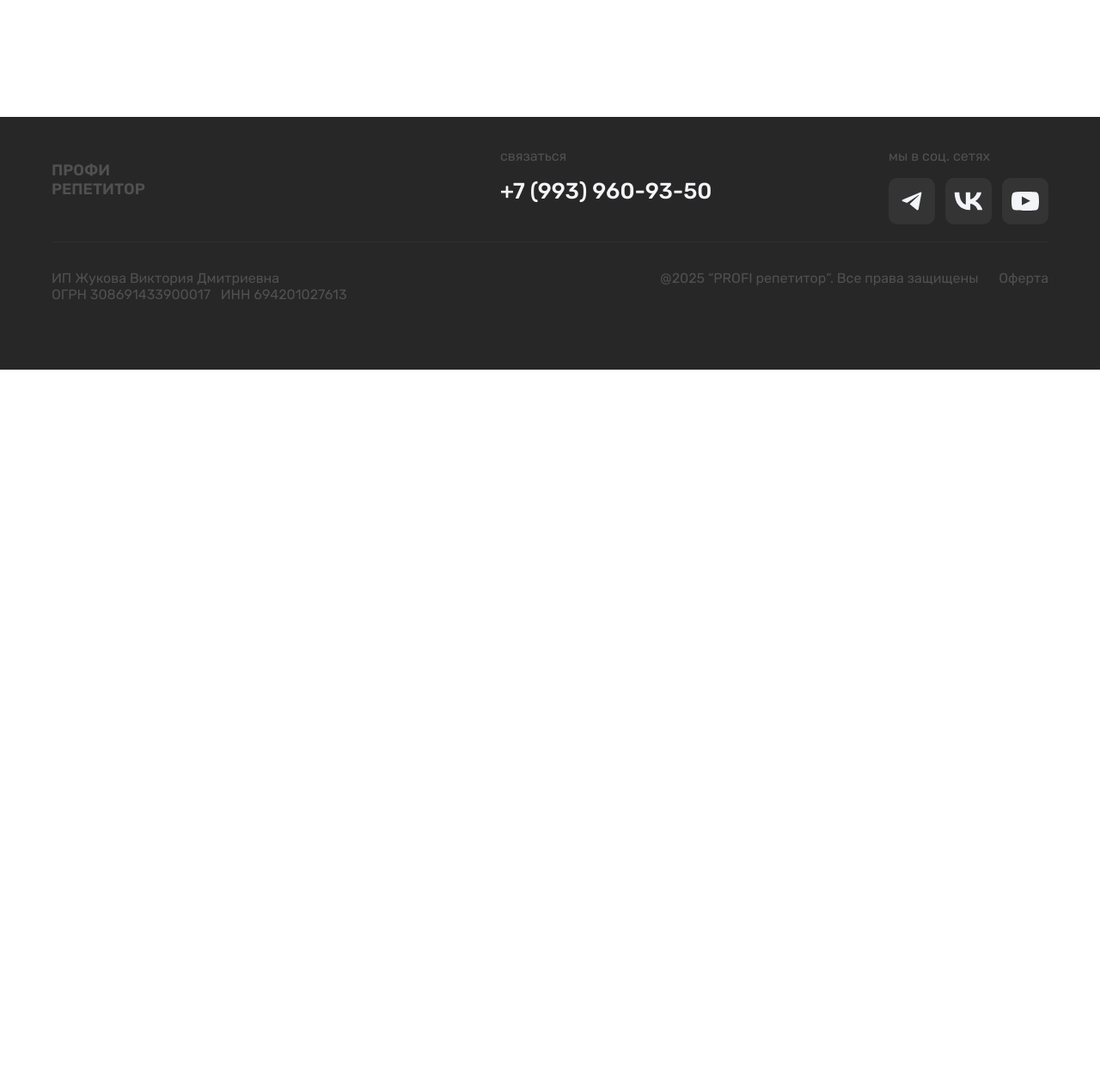
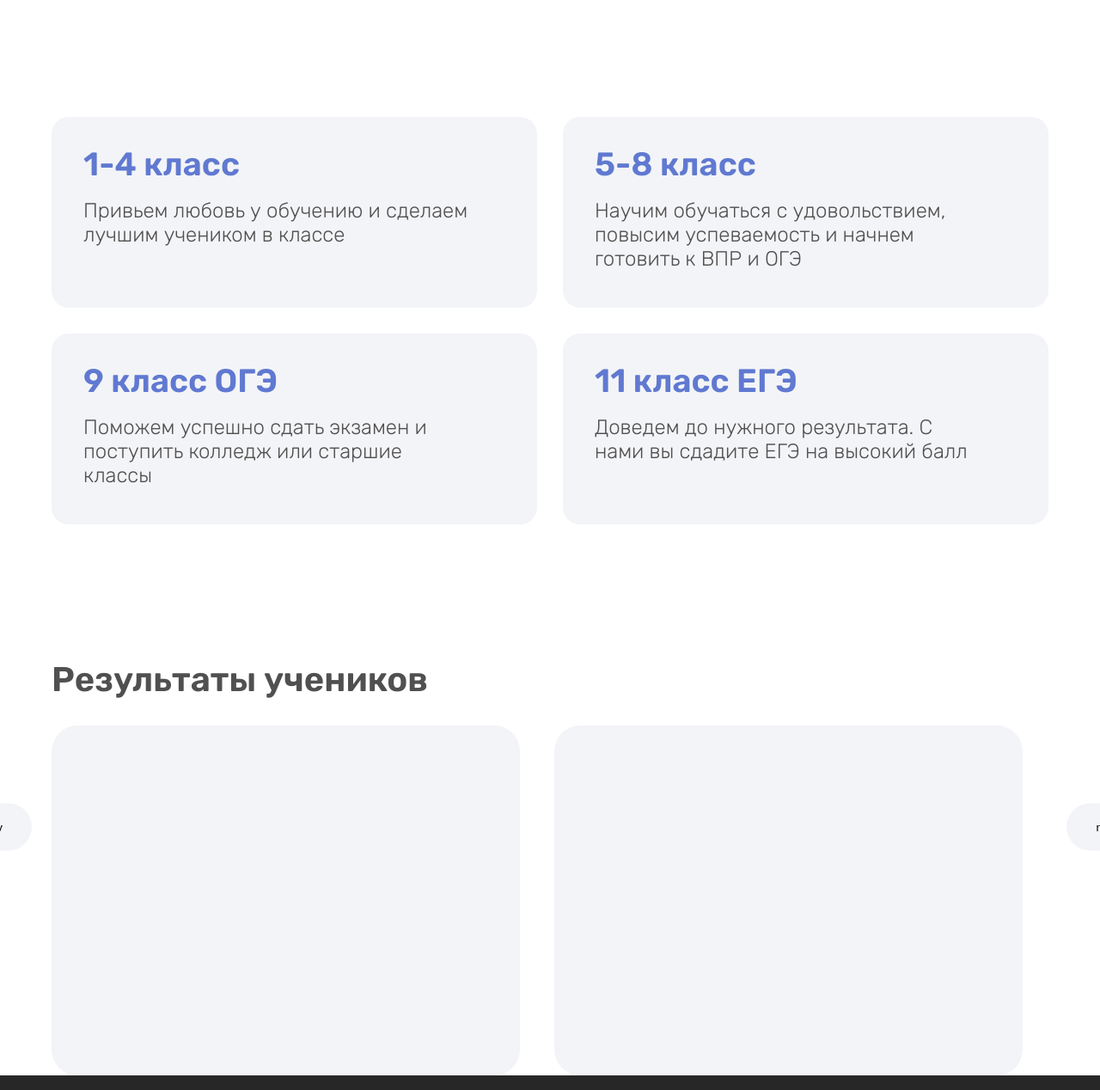
Before and after one commit to lastwane2/school-landing, a plain HTML site: page index.html in a window 1280 px wide. Shown: the part 4060-5328 px from the top of the page at 86% size. Before the commit the page ends 4490 px from the top, so only its background shows below. Drawn offline with Linux system fonts and the light colour scheme; files whose address does not match are found by name; a web font is replaced by a local one.

Commit message:
minor changes

```diff
--- a/index.html
+++ b/index.html
@@ -241,9 +241,104 @@
           Онлайн-платформа – удобное место для изучения школьных предметов
         </p>
         <video width="100%" height="642" controls="controls autoplay">
-          <source src="./assets/images/123.MP4" type="video/mp4" />
+          <source src="./assets/images/videoLesson.MP4" type="video/mp4" />
         </video>
       </div>
+
+      <div class="age-container">
+        <div class="age-block">
+          <h4 class="age-block-head">
+            1-4 класс
+          </h4>
+          <p class="age-block-content">
+            Привьем любовь у обучению и сделаем лучшим учеником в классе
+          </p>
+        </div>
+        <div class="age-block">
+          <h4 class="age-block-head">
+            5-8 класс
+          </h4>
+          <p class="age-block-content">
+            Научим обучаться с удовольствием, повысим успеваемость и начнем готовить к ВПР и ОГЭ
+          </p>
+        </div>
+        <div class="age-block">
+          <h4 class="age-block-head">
+            9 класс ОГЭ
+          </h4>
+          <p class="age-block-content">
+            Поможем успешно сдать экзамен и поступить колледж или старшие классы
+          </p>
+        </div>
+        <div class="age-block">
+          <h4 class="age-block-head">
+            11 класс ЕГЭ
+          </h4>
+          <p class="age-block-content">
+            Доведем до нужного результата. С нами вы сдадите ЕГЭ на высокий балл
+          </p>
+        </div>
+      </div>
+
+      <div class="results-container">
+        <h2 class="table-structured-block-title" align="left">Результаты учеников</h2>
+        <div class="glide-results">
+          <div class="glide__track" data-glide-el="track">
+            <ul class="glide__slides">
+              <li class="glide__slide">
+                <div class="results-block">
+
+                </div>
+              </li>
+              <li class="glide__slide">
+                <div class="results-block">
+
+                </div>
+              </li>
+              <li class="glide__slide">
+                <div class="results-block">
+
+                </div>
+              </li>
+              <li class="glide__slide">
+                <div class="results-block">
+
+                </div>
+              </li>
+              <li class="glide__slide">
+                <div class="results-block">
+
+                </div>
+              </li>
+              <li class="glide__slide">
+                <div class="results-block">
+
+                </div>
+              </li>
+              <li class="glide__slide">
+                <div class="results-block">
+
+                </div>
+              </li>
+            </ul>
+          </div>
+
+          <div class="glide__arrows" data-glide-el="controls">
+            <button class="glide__arrow glide__arrow--left" data-glide-dir="<">prev</button>
+            <button class="glide__arrow glide__arrow--right" data-glide-dir=">">next</button>
+          </div>
+        </div>
+      </div>
+
+      <script src="./js/glide/glide.js"></script>
+      <script>
+        const config2 = {
+          type: "carousel",
+          perView: 2
+        };
+
+        new Glide(".glide-results", config2).mount();
+      </script>
 
     </main>
 
--- a/styles.css
+++ b/styles.css
@@ -528,6 +528,50 @@ h2 {
 
 /* ________________________________________________________________________________________________________________________________________________ */
 
+.age-container {
+    display: flex;
+    flex-wrap: wrap;
+    gap: 30px;
+    margin-bottom: 160px;
+}
+
+.age-block {
+    width: 565px;
+    height: 222px;
+    border-radius: 20px;
+    background-color: #F3F4F7;
+    padding: 32px 74px 62px 37px;
+}
+
+.age-block-head {
+    font-weight: 600;
+    font-size: 38px;
+    color: #6079D1;
+    margin: 0 0 17px 0;
+}
+
+.age-block-content {
+    font-weight: 300;
+    font-size: 24px;
+    color: #515050;
+    margin: 0;
+}
+
+/* ________________________________________________________________________________________________________________________________________________ */
+
+.results-container {
+    position: relative;
+}
+
+.results-block {
+    height: 407px;
+    background-color: #F3F4F7;
+    border-radius: 30px;
+    margin-right: 30px;
+}
+
+/* ________________________________________________________________________________________________________________________________________________ */
+
 footer {
     background-color: #272727;
     height: 294px;
```
